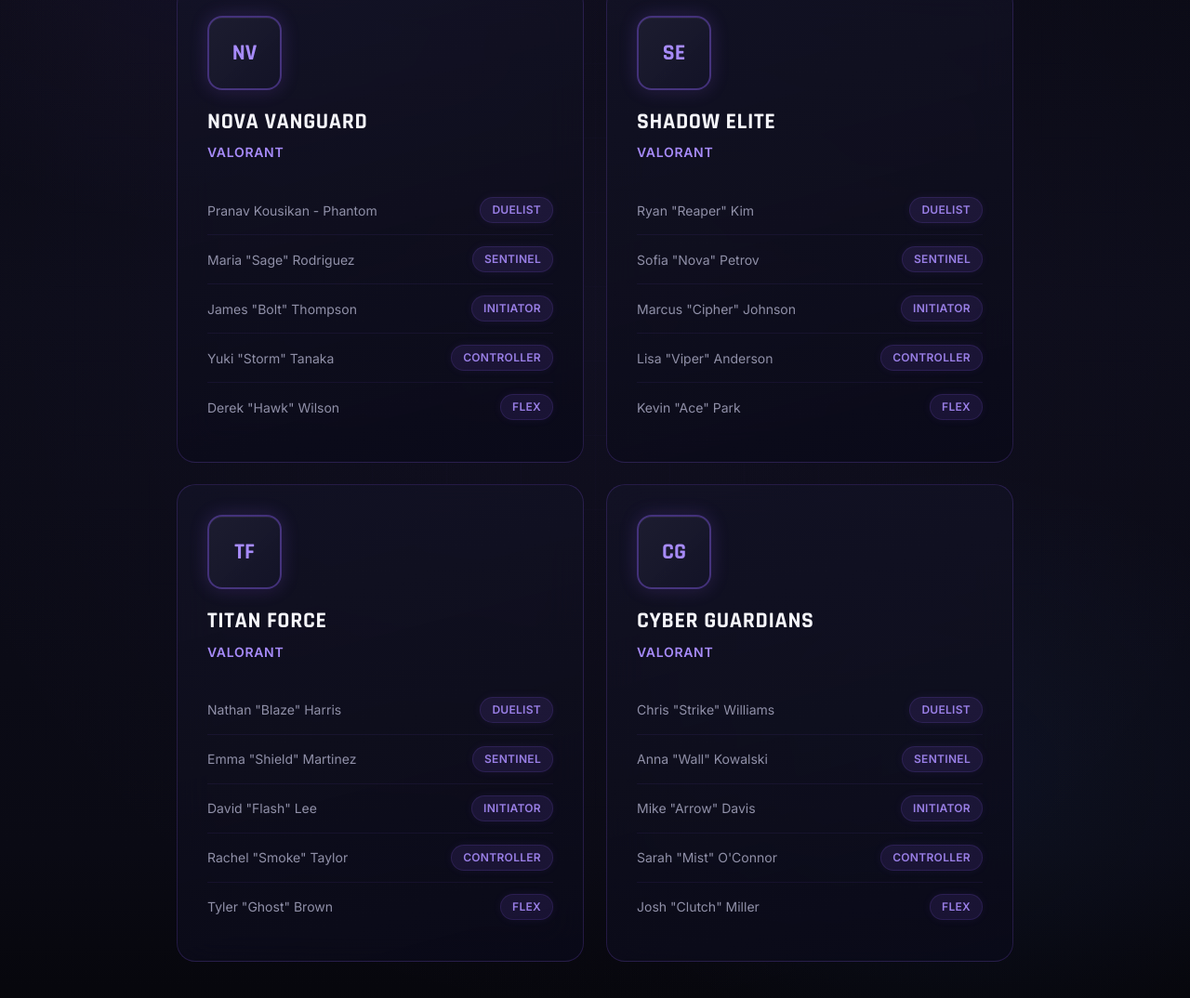
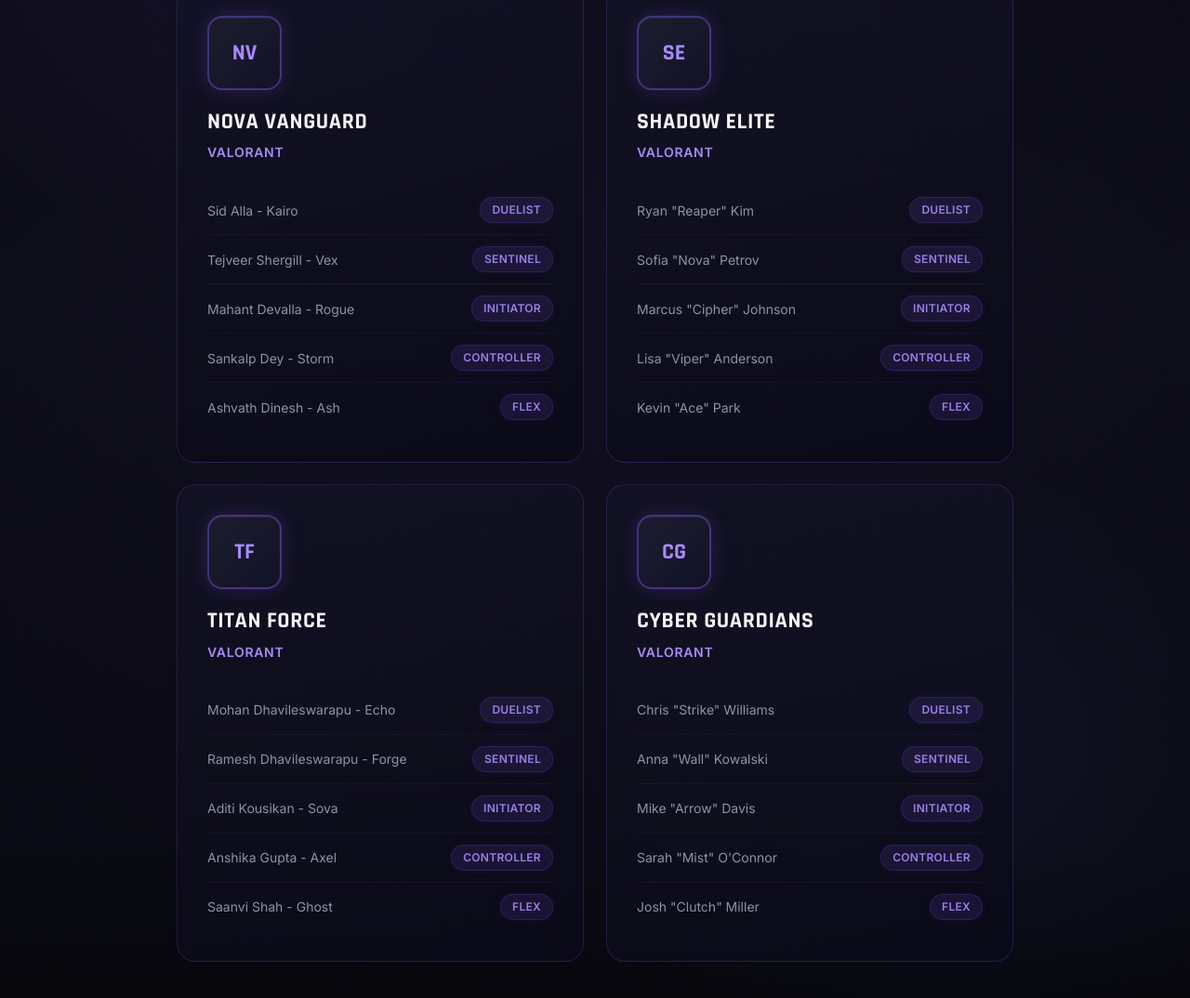
Before and after one commit to vis772/necs-2026-bpa-project, a plain HTML site: page website/index.html in a window 1280 px wide. Shown: the part 1594-2668 px from the top of the page at 93% size. Drawn offline with Linux system fonts and the light colour scheme.

Commit message:
implementation

```diff
--- a/website/index.html
+++ b/website/index.html
@@ -171,23 +171,23 @@
             <p class="team-game">Valorant</p>
             <ul class="team-roster">
               <li class="team-roster-item">
-                Pranav Kousikan - Phantom
+                Sid Alla - Kairo
                 <span class="roster-role">Duelist</span>
               </li>
               <li class="team-roster-item">
-                Maria "Sage" Rodriguez
+                Tejveer Shergill - Vex
                 <span class="roster-role">Sentinel</span>
               </li>
               <li class="team-roster-item">
-                James "Bolt" Thompson
+                Mahant Devalla - Rogue
                 <span class="roster-role">Initiator</span>
               </li>
               <li class="team-roster-item">
-                Yuki "Storm" Tanaka
+                Sankalp Dey - Storm
                 <span class="roster-role">Controller</span>
               </li>
               <li class="team-roster-item">
-                Derek "Hawk" Wilson
+                Ashvath Dinesh - Ash
                 <span class="roster-role">Flex</span>
               </li>
             </ul>
@@ -227,23 +227,23 @@
             <p class="team-game">Valorant</p>
             <ul class="team-roster">
               <li class="team-roster-item">
-                Nathan "Blaze" Harris
+                Mohan Dhavileswarapu - Echo
                 <span class="roster-role">Duelist</span>
               </li>
               <li class="team-roster-item">
-                Emma "Shield" Martinez
+                Ramesh Dhavileswarapu - Forge
                 <span class="roster-role">Sentinel</span>
               </li>
               <li class="team-roster-item">
-                David "Flash" Lee
+                Aditi Kousikan - Sova
                 <span class="roster-role">Initiator</span>
               </li>
               <li class="team-roster-item">
-                Rachel "Smoke" Taylor
+                Anshika Gupta - Axel
                 <span class="roster-role">Controller</span>
               </li>
               <li class="team-roster-item">
-                Tyler "Ghost" Brown
+                Saanvi Shah - Ghost
                 <span class="roster-role">Flex</span>
               </li>
             </ul>
```
